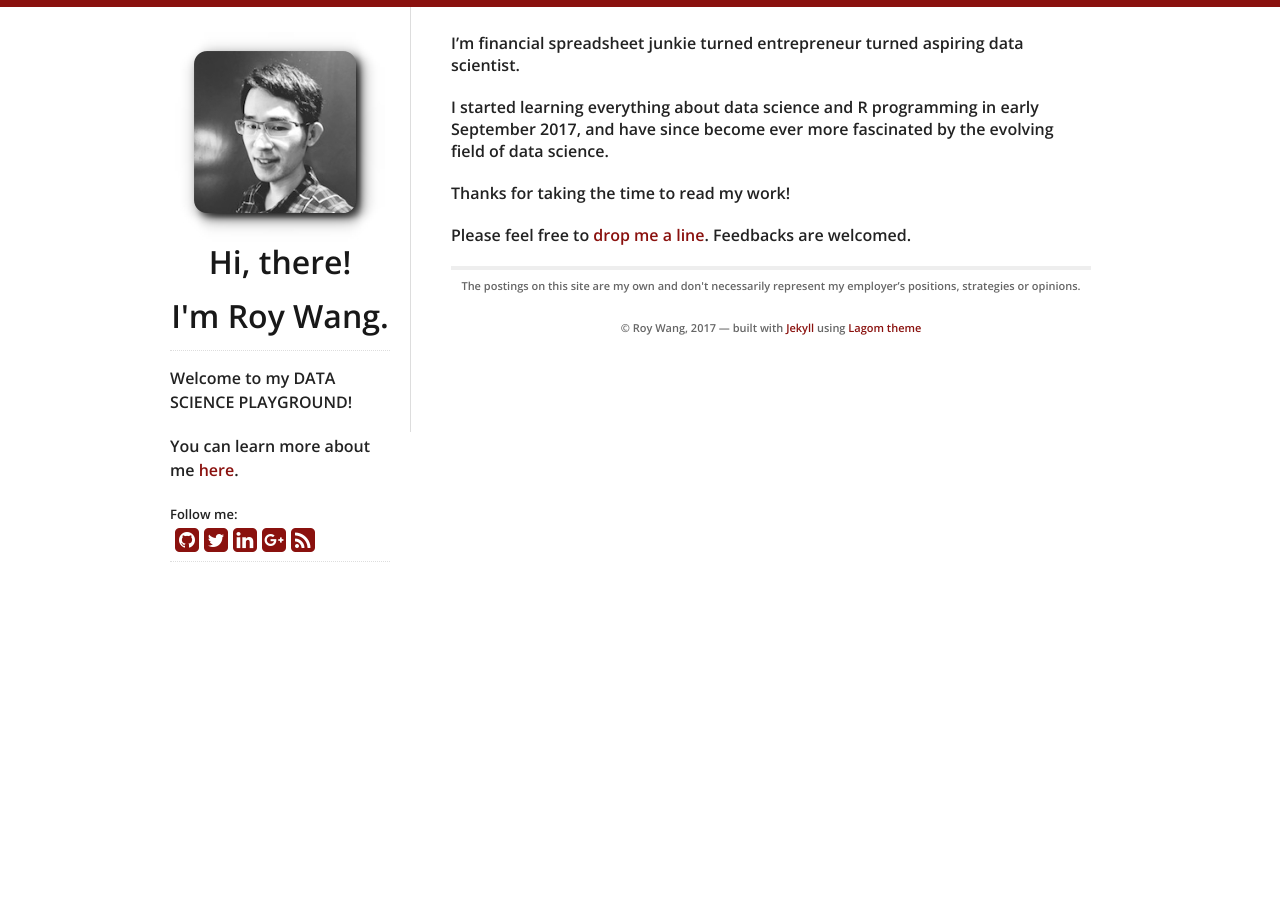
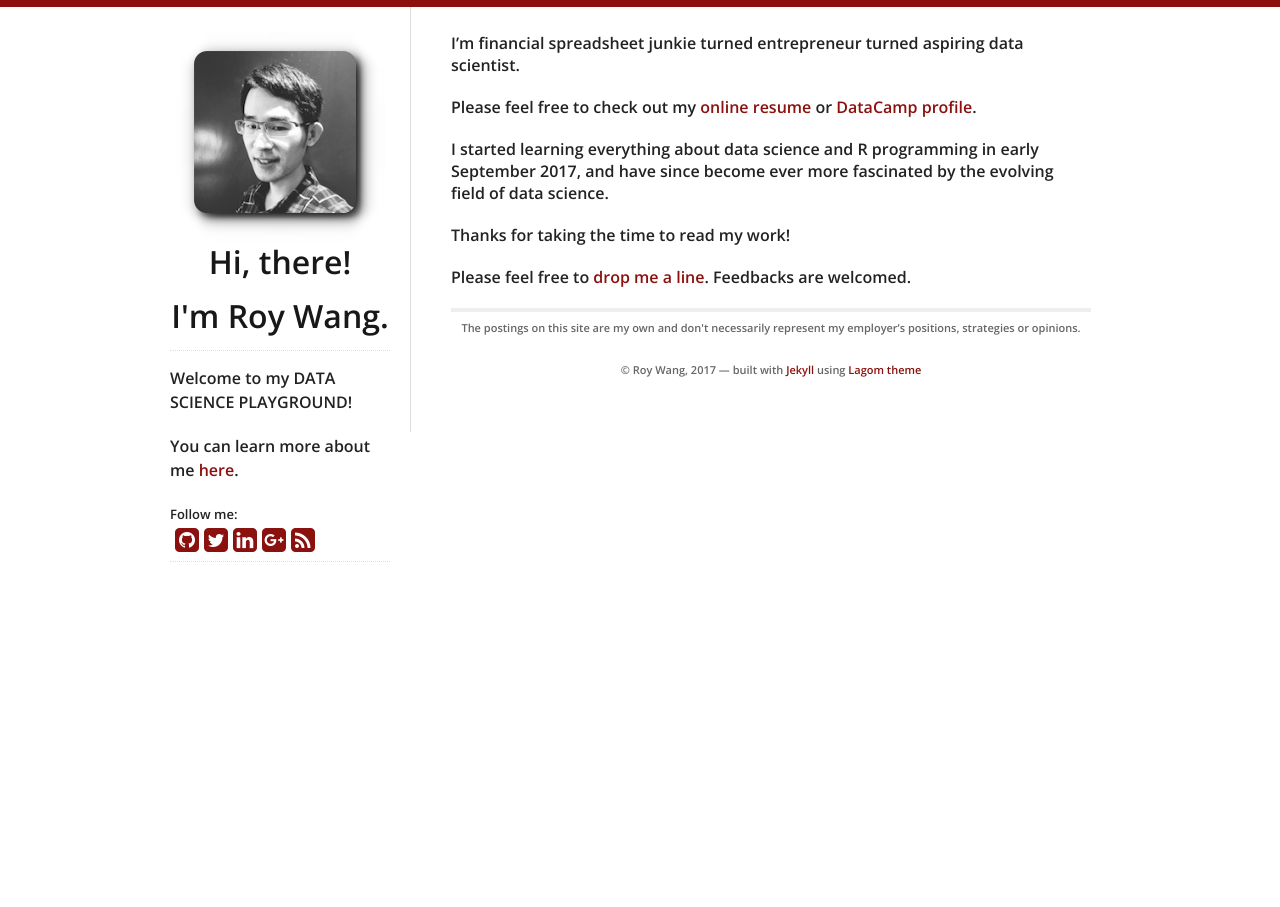
Before and after one commit to roywangtw/roywangtw.github.io, a Jekyll site: the page built from about.md, in a window 1280 px wide. Built offline with Jekyll 4.4.1, drawn with Linux system fonts in a browser that asks for light colours; nearby versions of some CDN libraries; our own code applies the rules of GitHub Pages for plain Markdown files.

Commit message:
Update about.md

```diff
--- a/about.md
+++ b/about.md
@@ -1,4 +1,6 @@
 I'm financial spreadsheet junkie turned entrepreneur turned aspiring data scientist.
+
+Please feel free to check out my [online resume](https://www.cakeresume.com/roywang) or [DataCamp profile](https://www.datacamp.com/profile/roywang).
 
 I started learning everything about data science and R programming in early September 2017, and have since become ever more fascinated by the evolving field of data science.
 
```
